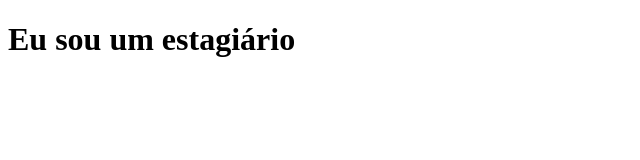
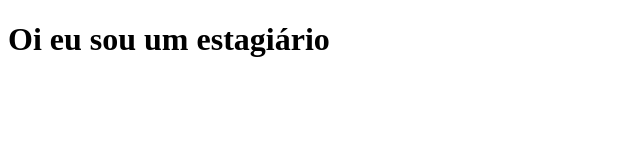
Before and after one commit to Leonardo760/Leonardo760.github.io, a plain HTML site: page index.html in a window 1280 px wide. Shown: the whole page, without its empty margins (0-640 px from the left). Drawn offline with Linux system fonts and the light colour scheme.

Commit message:
Update index.html

```diff
--- a/index.html
+++ b/index.html
@@ -7,6 +7,6 @@
     <title>Meu primeiro site no GitHub Pages</title>
 </head>
 <body>
-    <h1>Eu sou um estagiário</h1>
+    <h1>Oi eu sou um estagiário</h1>
 </body>
 </html>
```
